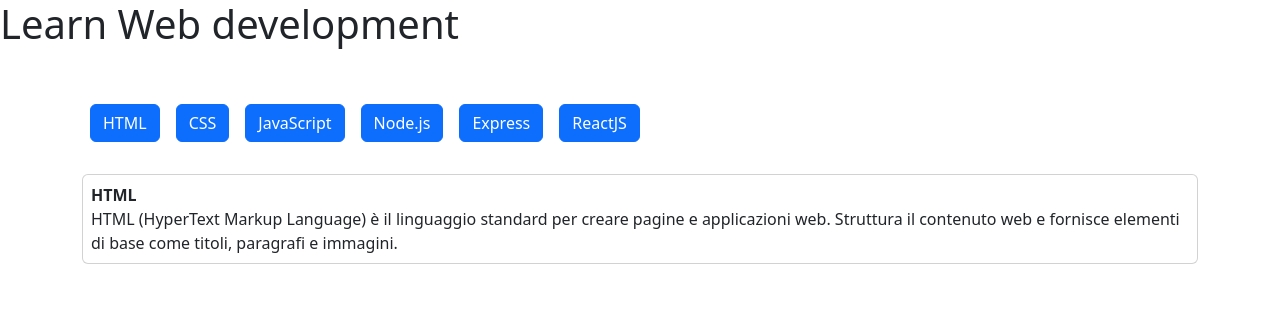
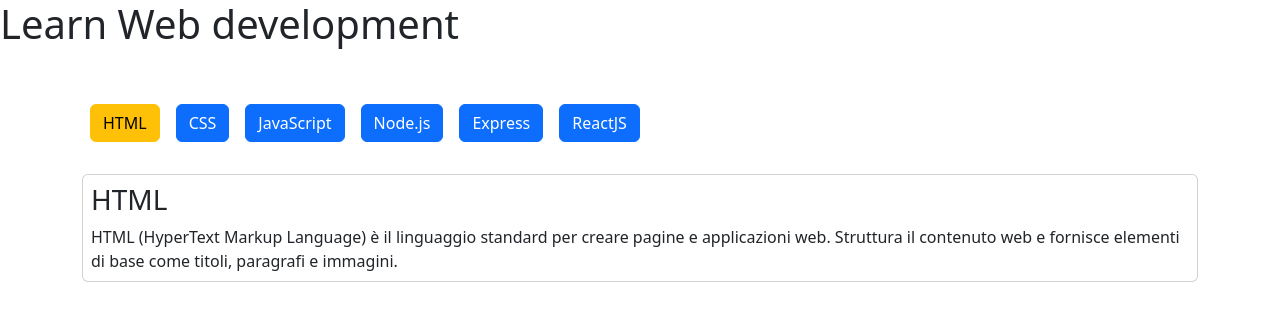
Before and after one commit to Marco-Bacci/react-use-state, a React (Vite) app: page / in a window 1280 px wide. Both pictures are taken after a click on the button "HTML". Shown: the top 320 px of the page. Built offline with nearby package versions, Linux system fonts and the light colour scheme.

Commit message:
feat: (bonus) change button color and add new Card component

```diff
--- /dev/null
+++ b/components/Card.jsx
@@ -0,0 +1,19 @@
+import React from "react";
+
+const Card = ({language}) => {
+  console.log(language)
+  return (
+    <div className="card mt-4 p-2">
+      {language=== null ? (
+        <h3>Nessun linguaggio selezionato</h3>
+      ) : (
+        <>
+          <h3>{language.title}</h3>
+          <div className="description">{language.description}</div>
+        </>
+      )}
+    </div>
+  );
+};
+
+export default Card;
--- a/components/Main.jsx
+++ b/components/Main.jsx
@@ -1,7 +1,10 @@
 import { useState } from "react";
 import languages from "../data/languages";
+import Card from "./Card";
+
 const Main = () => {
-  const [selected, setSelected] = useState(languages[0]);
+  const [selected, setSelected] = useState(null);
+
   return (
     <>
       <h1 className="mb-5">Learn Web development</h1>
@@ -9,15 +12,22 @@
         {languages.map((language) => {
           const { id, title } = language;
           return (
-            <button key={id} type="button" className="btn btn-primary m-2"onClick={()=> setSelected(language)} >
+            <button
+              key={id}
+              type="button"
+              onClick={() => setSelected(language)}
+              className={`btn m-2 ${
+                selected != null && language.id === selected.id
+                  ? "btn-warning"
+                  : "btn-primary"
+              }`}
+            >
               {title}
             </button>
           );
         })}
-        <div className="card mt-4 p-2">
-          <div className="title fw-bold">{selected.title}</div>
-          <div className="description">{selected.description}</div>
-        </div>
+
+        <Card language = {selected}/>
       </div>
     </>
   );
--- a/src/App.jsx
+++ b/src/App.jsx
@@ -5,9 +5,9 @@
   return (
     <>
       <Main />
-
     </>
   )
 }
 
+
 export default App
```
